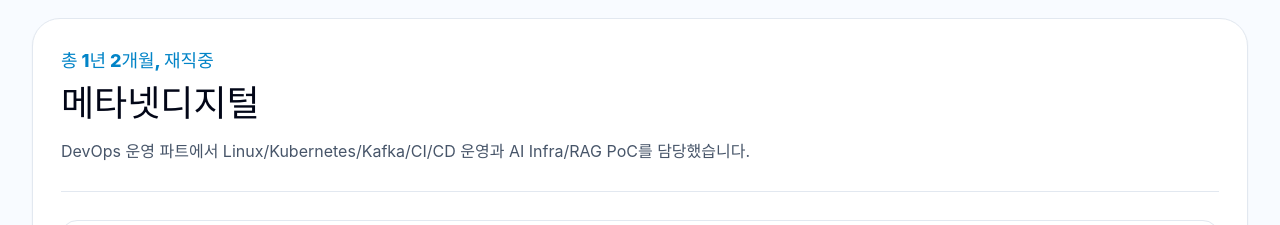
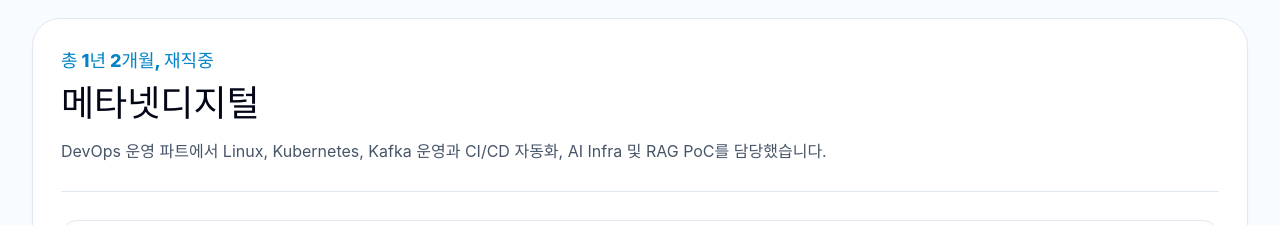
Before and after one commit to JANGSEOKHAN/JANGSEOKHAN.github.io, a React (Vite) app: page / in a window 1280 px wide. Shown: the part 3500-3725 px from the top of the page. Built offline with nearby package versions, Linux system fonts and the light colour scheme; a web font is replaced by a local one.

Commit message:
Refine company summary wording

```diff
--- a/src/components/Projects.tsx
+++ b/src/components/Projects.tsx
@@ -7,14 +7,14 @@ const companyGroups = [
     title: '메타넷디지털',
     summary: '총 1년 2개월, 재직중',
     description:
-      'DevOps 운영 파트에서 Linux/Kubernetes/Kafka/CI/CD 운영과 AI Infra/RAG PoC를 담당했습니다.',
+      'DevOps 운영 파트에서 Linux, Kubernetes, Kafka 운영과 CI/CD 자동화, AI Infra 및 RAG PoC를 담당했습니다.',
   },
   {
     company: '대신정보통신',
     title: '대신정보통신',
     summary: '총 3년 5개월',
     description:
-      '서울특별시데이터센터 인프라 구축과 VMware/SAN, RHEL/CentOS, 물리 인프라 운영 지원 경험을 쌓았습니다.',
+      '서울특별시데이터센터 인프라 구축을 중심으로 VMware, SAN Storage, RHEL 및 CentOS 서버, 물리 인프라 운영 지원 경험을 쌓았습니다.',
   },
   {
     company: 'AWS Cloud School',
```
